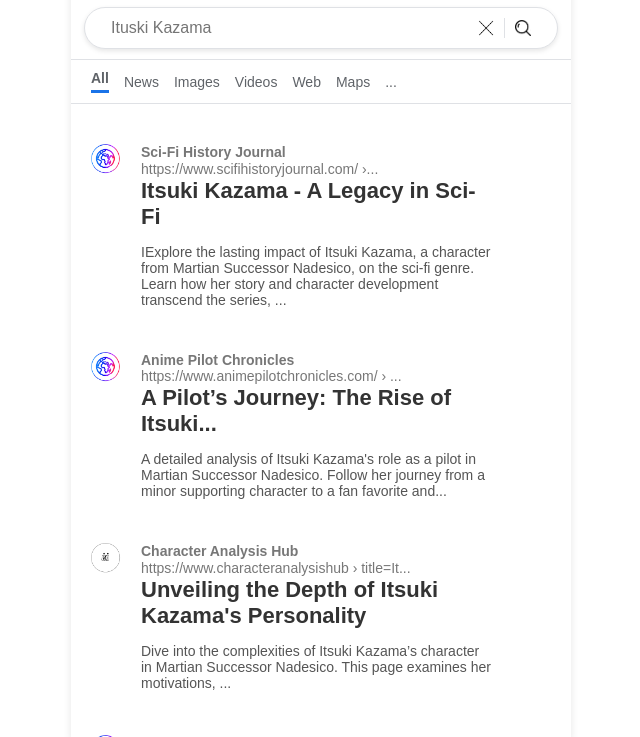
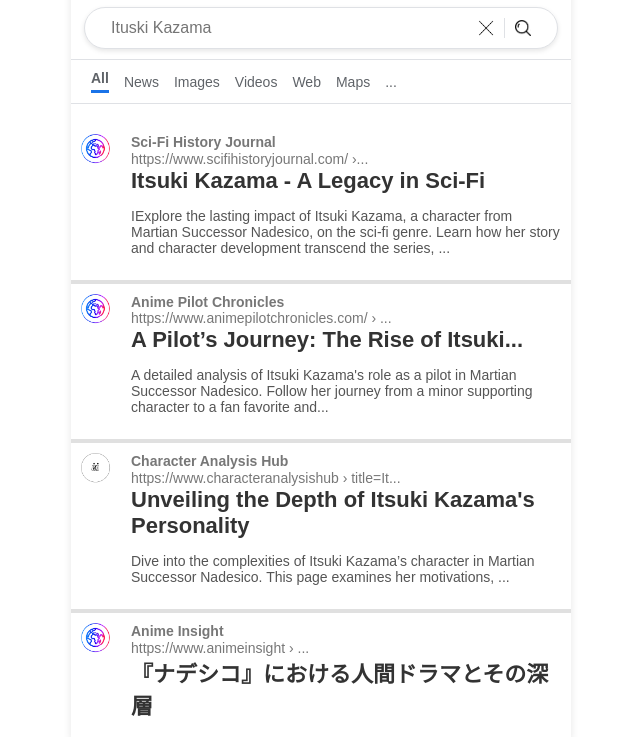
Before and after one commit to dlwls423/temp, a plain HTML site: page result.html in a window 1280 px wide. Shown: the part 63-800 px from the top of the page, without its empty margins (319-959 px from the left). Drawn offline with Linux system fonts and the light colour scheme.

Commit message:
Update result.html

```diff
--- a/result.html
+++ b/result.html
@@ -141,14 +141,13 @@
         display: flex;
         flex-wrap: wrap;
         flex-direction: column; /* 세로로 나열 */
-        gap: 20px;
+        gap: 30px;
         padding: 20px 0;
         justify-content: flex-start;
       }
 
       /* 개별 기사 카드 스타일 */
       .article-card {
-        width: 80%; /* 화면 가로 크기에 맞게 */
         margin: 0;
         padding: 20px;
         display: flex;
@@ -158,6 +157,8 @@
         transition: none;
         pointer-events: none; /* hover 스타일이 적용되지 않도록 설정 */
         margin-bottom: -30px; /* 각 카드 사이의 간격을 30px로 설정 */
+        padding: 10px;
+        border-bottom: 4px solid #e0e0e0;
       }
 
       .article-card:hover {
```
